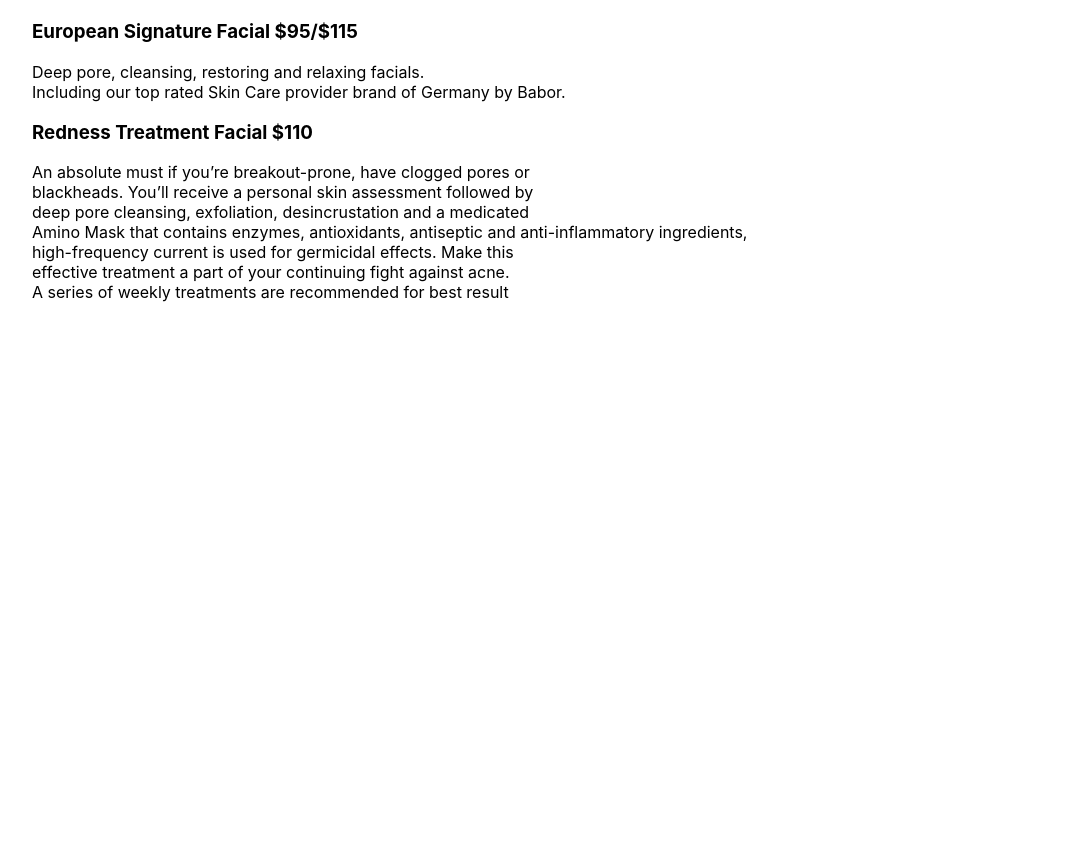
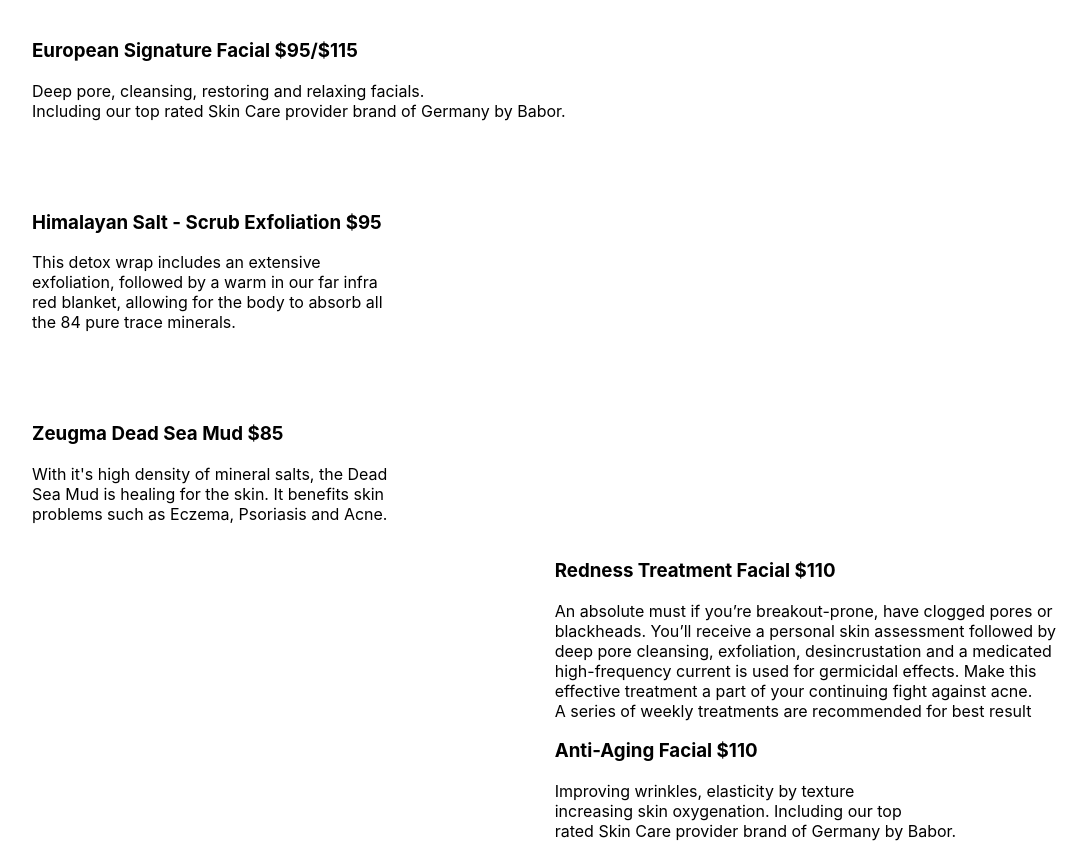
Before and after one commit to batuhaandogan/zeugma-spa, a React (Create React App) app in the folder myfolder/: page / in a window 1280 px wide. Shown: the part 1066-1923 px from the top of the page, without its empty margins (96-1182 px from the left). Before the commit the page ends 1496 px from the top, so only its background shows below. Built offline with nearby package versions, Linux system fonts and the light colour scheme.

Commit message:
adding to facial

```diff
--- a/myfolder/src/App.css
+++ b/myfolder/src/App.css
@@ -164,6 +164,8 @@ slide p {
 
 .absolute-class {
   padding-top: 45%;
+  /* display: flex; */
+  /* align-items: column; */
 }
 
 
@@ -209,3 +211,9 @@ margin-top: 30px;
 
     color: #e80a89;
 }
+
+
+
+.display-them > div {
+ margin-top: 90px;
+}
--- a/myfolder/src/components/Home.js
+++ b/myfolder/src/components/Home.js
@@ -21,7 +21,7 @@ class Home extends Component {
                 </slider>
                 </div>
 
-                <div className="absolute-class">
+                <div className="absolute-class container">
                     <hr/>
                     <h2>Our Areas of Expertise</h2>
                     <h1>Skin, Face, Nails, Permanent Makeup, Lash Extensions, Body,<br/> Hair Removal, and Hair Restoration</h1>
@@ -30,22 +30,48 @@ class Home extends Component {
                     <div className="facial-treatments">
                         <h1>Facial Beauty Treatments</h1>
 
-                        <div>
+                        <div style={{float: "left"}} className="display-them">
                             <h3>European Signature Facial $95/$115</h3>
                             <p>Deep pore, cleansing, restoring and relaxing facials.<br/>
                             Including our top rated Skin Care provider brand of Germany by Babor.
                             </p>
+
+                            <div>
+                                <h3>Himalayan Salt - Scrub Exfoliation $95</h3>
+                                <p>This detox wrap includes an extensive<br/>
+                                     exfoliation, followed by a warm in our far infra<br/>
+                                      red blanket, allowing for the body to absorb all <br/>
+                                      the 84 pure trace minerals.</p>
+                            </div>
+
+                                 <div>
+                                <h3>Zeugma Dead Sea Mud $85</h3>
+                               <p>
+                               With it's high density of mineral salts, the Dead <br/>
+                               Sea Mud is healing for the skin. It benefits skin <br/>
+                               problems such as Eczema, Psoriasis and Acne.
+                               </p>
+                        </div>
                         </div>
 
-                        <div>
+                        <div  style={{float: "right"}} className="display-them-two">
                             <h3>Redness Treatment Facial $110</h3>
                             <p>An absolute must if you’re breakout-prone, have clogged pores or <br/>
                                 blackheads. You’ll receive a personal skin assessment followed by <br/>
                                 deep pore cleansing, exfoliation, desincrustation and a medicated<br/>
-                                 Amino Mask that contains enzymes, antioxidants, antiseptic and anti-inflammatory ingredients,<br/>
+                                 {/* Amino Mask that contains enzymes, antioxidants, antiseptic and anti-inflammatory ingredients,<br/> */}
                                   high-frequency current is used for germicidal effects. Make this <br/>
                                   effective treatment a part of your continuing fight against acne.<br/>
                                    A series of weekly treatments are recommended for best result</p>
+
+                             <div>
+                                <h3>Anti-Aging Facial $110</h3>
+                                <p>
+                                Improving wrinkles, elasticity by texture<br/>
+                                 increasing skin oxygenation. Including our top <br/>
+                                 rated Skin Care provider brand of Germany by Babor.
+                                </p>
+                            </div>
                         </div>
                     </div>
                 </div>
```
